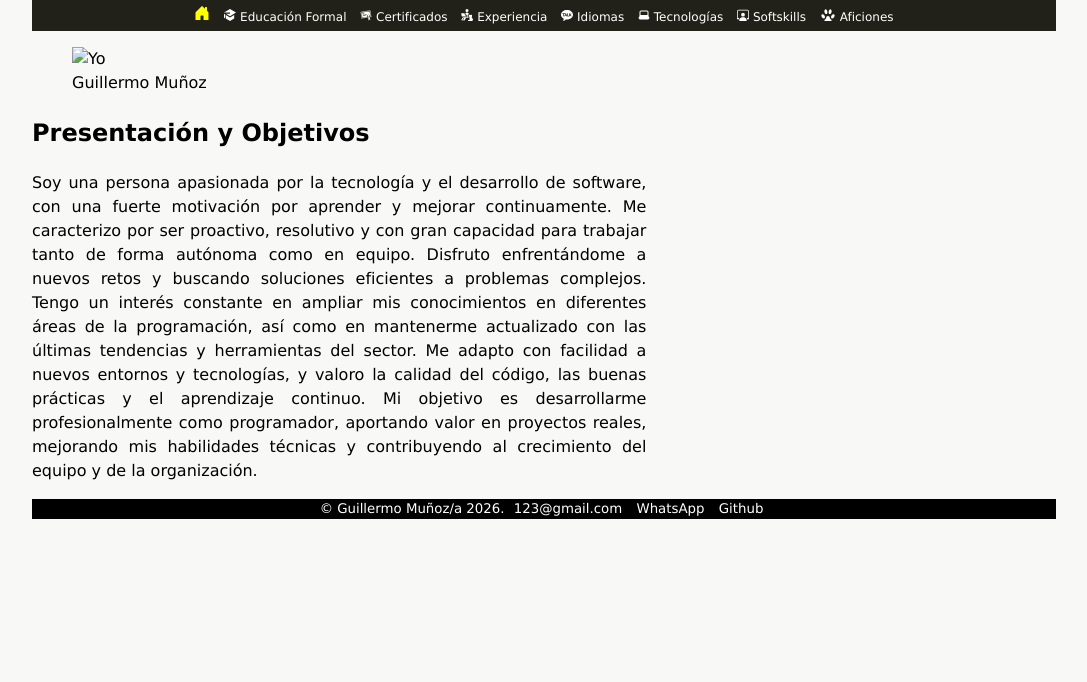
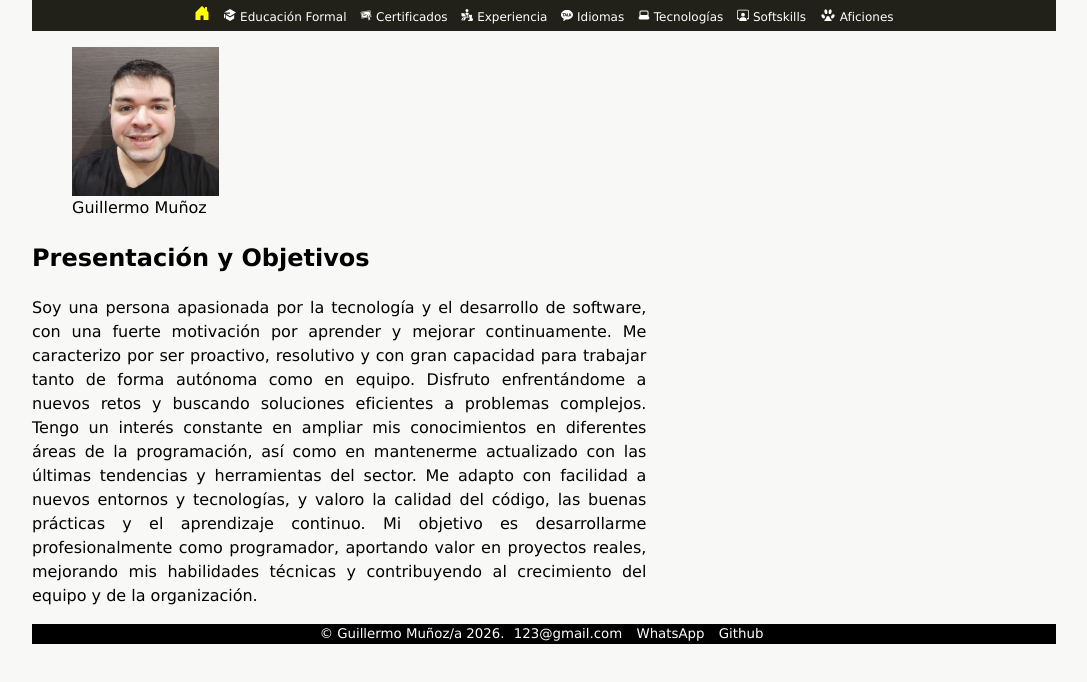
Before and after one commit to codeguille98/cv, a plain HTML site: page index.html in a window 1280 px wide. Shown: the whole page, without its empty margins (96-1183 px from the left). Drawn offline with Linux system fonts and the light colour scheme.

Commit message:
Update index.html

```diff
--- a/index.html
+++ b/index.html
@@ -64,7 +64,7 @@
     </header>
     <main>
         <figure>
-            <img src="../cv/img/fotocv.png"  alt="Yo">
+            <img src="fotocv.png"  alt="Yo">
             <figcaption>Guillermo Muñoz</figcaption>
         </figure>
         <h2>Presentación y Objetivos</h2>
```
